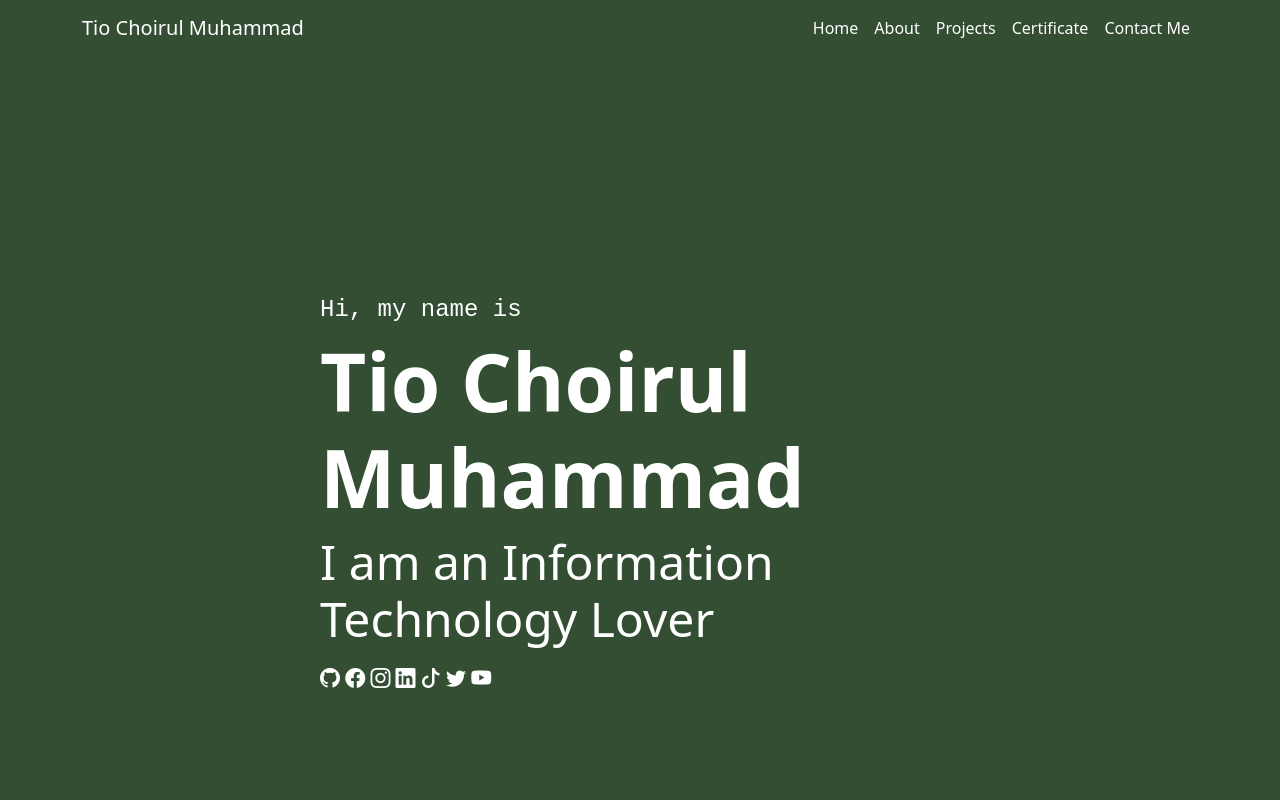
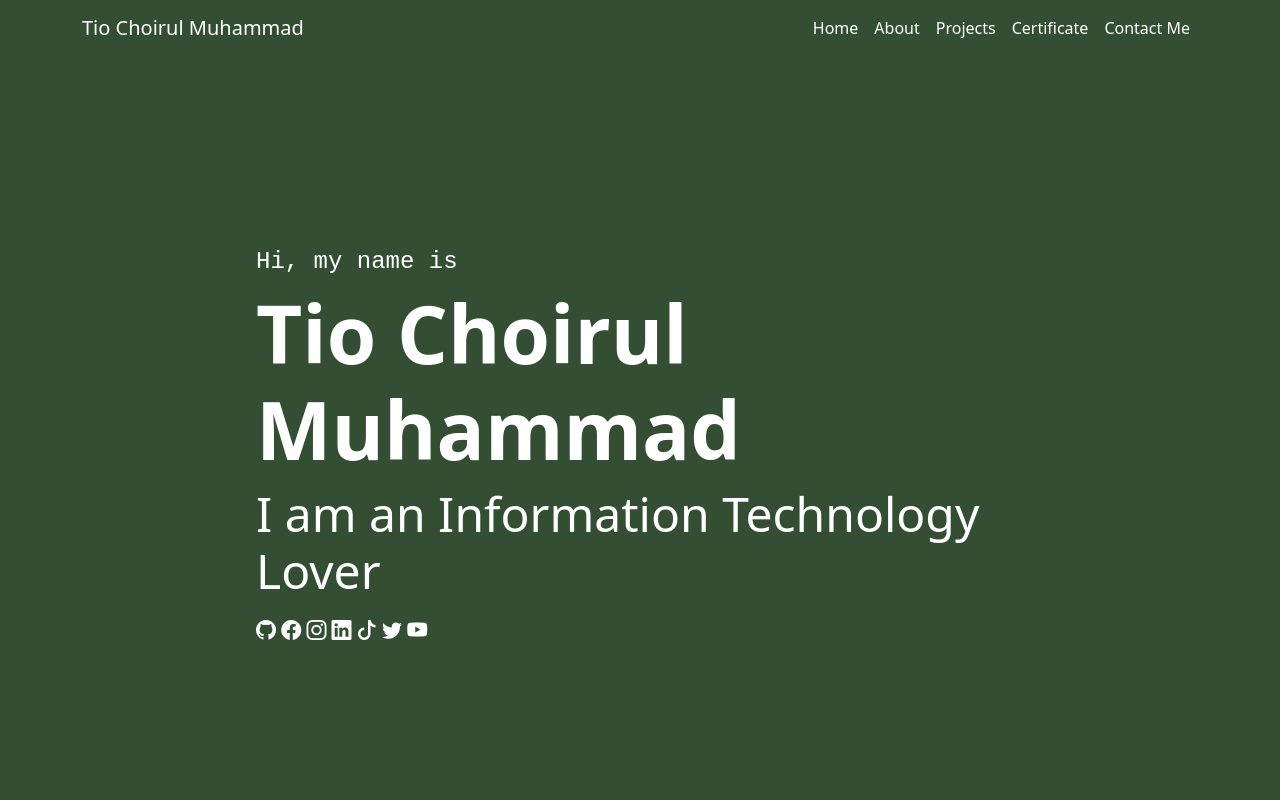
Before and after one commit to tiochoirul/tiochoirul.github.io, a plain HTML site: page index.html in a window 1280 px wide. Shown: the top 800 px of the page. Drawn offline with nearby package versions, Linux system fonts and the light colour scheme.

Commit message:
change padding

```diff
--- a/style.css
+++ b/style.css
@@ -1,8 +1,8 @@
 .jumbotron {
-  padding-top: 15rem;
-  padding-left: 20rem;
-  padding-right: 20rem;
-  padding-bottom: 20rem;
+  padding-top: 15%;
+  padding-left: 20%;
+  padding-right: 20%;
+  padding-bottom: 20%;
   background-color: #020c;
 }
 
@@ -15,8 +15,8 @@
   color: white;
 }
 section {
-  padding-top: 10rem;
-  padding-left: 20rem;
-  padding-right: 20rem;
-  padding-bottom: 20rem;
+  padding-top: 10%;
+  padding-left: 20%;
+  padding-right: 20%;
+  padding-bottom: 20%;
 }
```
